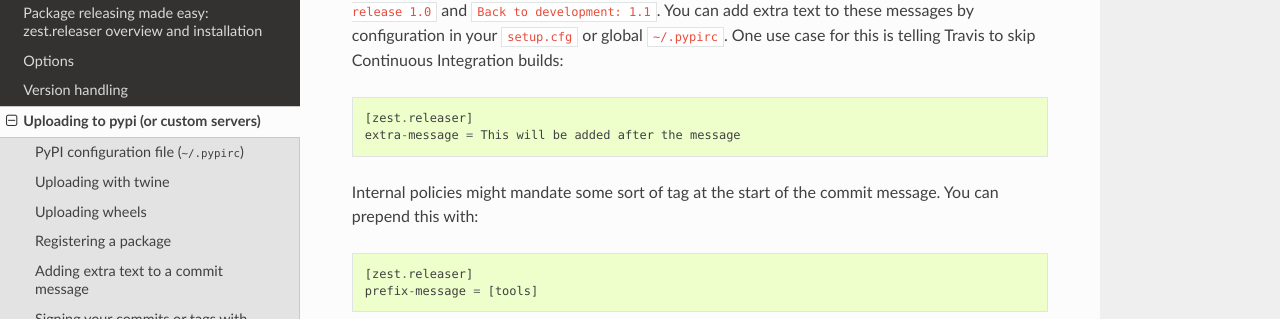
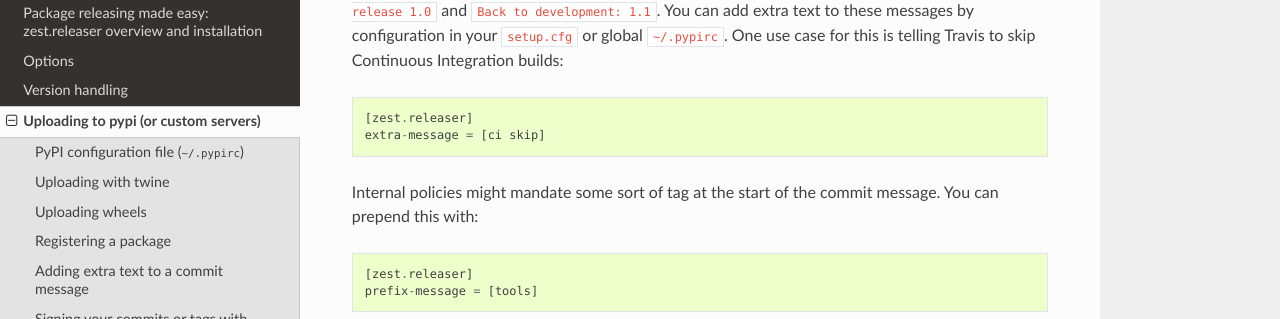
Before and after one commit to zestsoftware/zest.releaser, a Sphinx documentation site: the page built from doc/source/uploading.rst, in a window 1280 px wide and 900 px high, scrolled down 2992 px. Shown: the part 132-451 px from the top of the window. Built offline with Sphinx 7.4.7 and the Read the Docs theme 2.0.0, drawn with Linux system fonts in a browser that asks for light colours.

Commit message:
👌 Apply suggestion from https://github.com/zestsoftware/zest.releaser/pull/389#discussion_r965362722
Signed-off-by: Armand BERGES <armand.berges@soprasteria.com>

```diff
--- a/doc/source/uploading.rst
+++ b/doc/source/uploading.rst
@@ -164,13 +164,13 @@
 case for this is telling Travis to skip Continuous Integration builds::
 
   [zest.releaser]
-  extra-message = This will be added after the message
+  extra-message = [ci skip]
 
 Internal policies might mandate some sort of tag at the start of the
 commit message. You can prepend this with::
 
-    [zest.releaser]
-    prefix-message = [tools]
+  [zest.releaser]
+  prefix-message = [tools]
 
 
 
```
